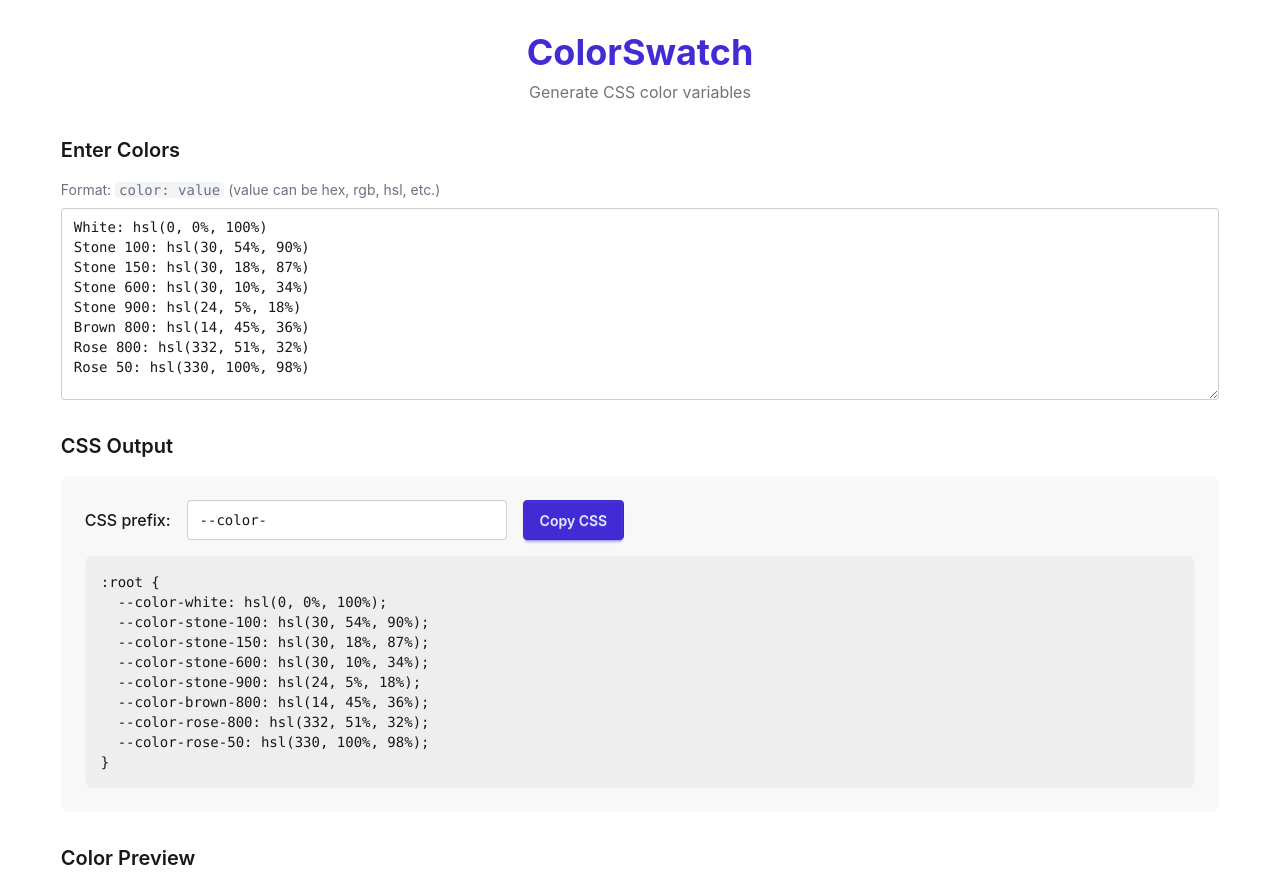
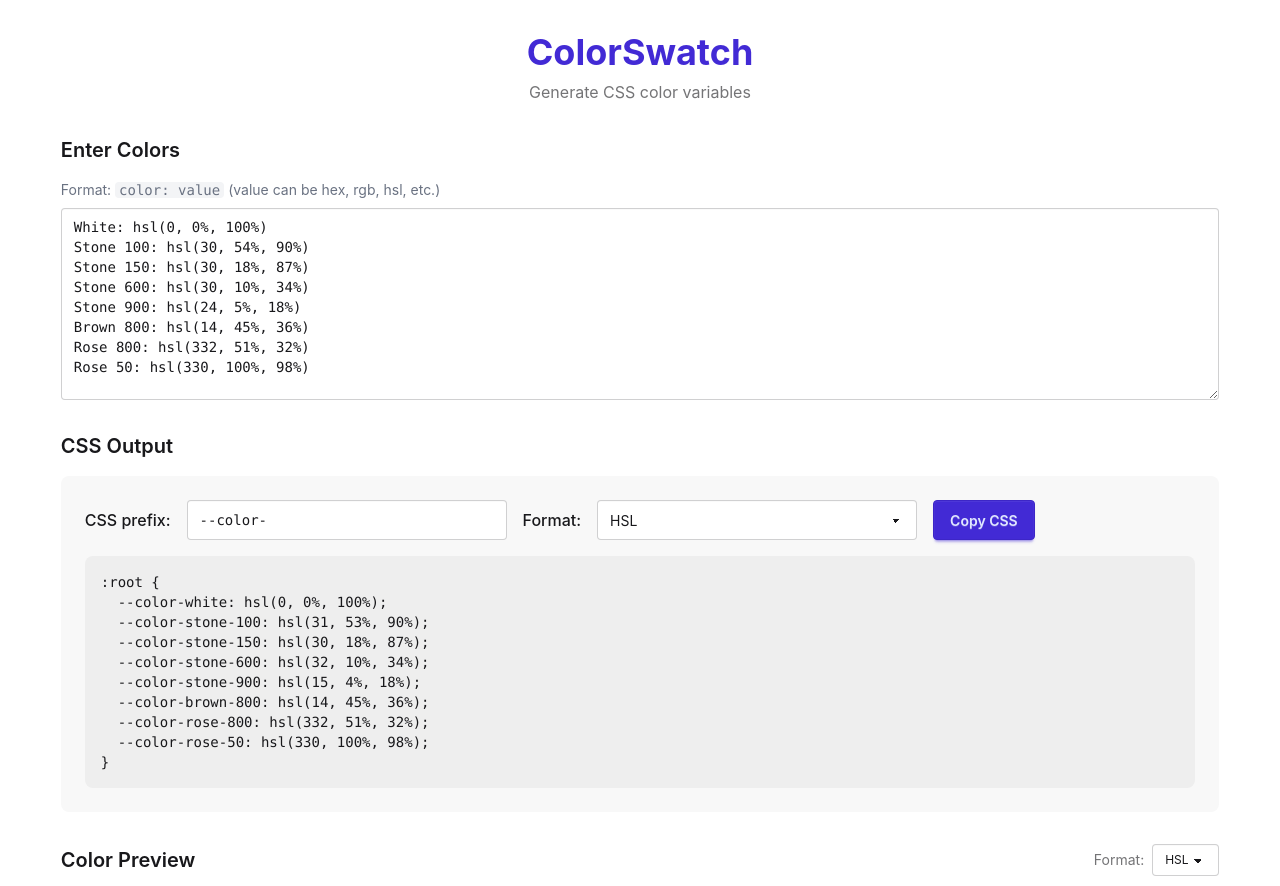
Before and after one commit to AGutierrezR/color-swatch, a React (Vite) app: page / in a window 1280 px wide. Shown: the top 886 px of the page. Built offline with nearby package versions, Linux system fonts and the light colour scheme.

Commit message:
feat(utils): add convert color util functions

```diff
--- a/src/App.jsx
+++ b/src/App.jsx
@@ -1,5 +1,5 @@
 import { useState } from "react";
-import { parseColors, toCssVariables } from "./utils";
+import { parseColors, toCssVariables, convertColors } from "./utils";
 import ColorInput from "./components/ColorInput";
 import CssOutput from "./components/CssOutput";
 import ColorGrid from "./components/ColorGrid";
@@ -16,9 +16,11 @@ Rose 50: hsl(330, 100%, 98%)`;
 function App() {
   const [colorInput, setColorInput] = useState(defaultColors);
   const [cssPrefix, setCssPrefix] = useState("--color-");
+  const [outputFormat, setOutputFormat] = useState("hsl");
   const [copied, setCopied] = useState(false);
   const colors = parseColors(colorInput);
-  const cssOutput = toCssVariables(colors, cssPrefix);
+  const formattedColors = convertColors(colors, outputFormat);
+  const cssOutput = toCssVariables(formattedColors, cssPrefix);
 
   const copyToClipboard = () => {
     navigator.clipboard.writeText(cssOutput);
@@ -48,11 +50,11 @@ function App() {
           cssOutput={cssOutput}
           copied={copied}
           onCopy={copyToClipboard}
+          outputFormat={outputFormat}
+          onFormatChange={setOutputFormat}
         />
 
-        <h2 className="text-xl font-semibold mb-4 text-base-content">Color Preview</h2>
-
-        <ColorGrid colors={colors} />
+        <ColorGrid colors={formattedColors} outputFormat={outputFormat} onFormatChange={setOutputFormat} />
       </div>
     </div>
   );
--- a/src/components/ColorGrid.jsx
+++ b/src/components/ColorGrid.jsx
@@ -1,5 +1,25 @@
-function ColorGrid({ colors }) {
+import { COLOR_FORMATS } from "../utils";
+
+function ColorGrid({ colors, outputFormat, onFormatChange }) {
   return (
+    <div>
+      <div className="flex items-center justify-between mb-4">
+        <h2 className="text-xl font-semibold text-base-content">Color Preview</h2>
+        <div className="flex items-center gap-2">
+          <label className="text-sm text-base-content/60">Format:</label>
+          <select
+            className="select select-bordered select-sm"
+            value={outputFormat}
+            onChange={(e) => onFormatChange(e.target.value)}
+          >
+            {COLOR_FORMATS.map((format) => (
+              <option key={format} value={format}>
+                {format.toUpperCase()}
+              </option>
+            ))}
+          </select>
+        </div>
+      </div>
       <div className="grid grid-cols-2 sm:grid-cols-3 md:grid-cols-4 lg:grid-cols-5 gap-4">
         {colors.map((color, index) => (
           <div
@@ -11,13 +31,14 @@ function ColorGrid({ colors }) {
               <div className="text-sm font-medium capitalize text-base-content">
                 {color.label}
               </div>
-            <div className="text-xs text-base-content/60 mt-1">
+              <div className="text-xs text-base-content/60 mt-1 font-mono">
                 {color.value}
               </div>
             </div>
           </div>
         ))}
       </div>
+    </div>
   );
 }
 
--- a/src/components/CssOutput.jsx
+++ b/src/components/CssOutput.jsx
@@ -1,4 +1,6 @@
-function CssOutput({ prefix, onPrefixChange, cssOutput, copied, onCopy }) {
+import { COLOR_FORMATS } from "../utils";
+
+function CssOutput({ prefix, onPrefixChange, cssOutput, copied, onCopy, outputFormat, onFormatChange }) {
   return (
     <div className="mb-8 bg-base-200 p-6 rounded-lg">
       <div className="flex flex-wrap items-center gap-4 mb-4">
@@ -10,6 +12,18 @@ function CssOutput({ prefix, onPrefixChange, cssOutput, copied, onCopy }) {
           onChange={(e) => onPrefixChange(e.target.value)}
           placeholder="--color-"
         />
+        <label className="font-medium text-base-content">Format:</label>
+        <select
+          className="select select-bordered"
+          value={outputFormat}
+          onChange={(e) => onFormatChange(e.target.value)}
+        >
+          {COLOR_FORMATS.map((format) => (
+            <option key={format} value={format}>
+              {format.toUpperCase()}
+            </option>
+          ))}
+        </select>
         <button
           onClick={onCopy}
           className={`btn ${copied ? "btn-success" : "btn-primary"}`}
--- a/src/utils.js
+++ b/src/utils.js
@@ -1,3 +1,176 @@
+export const COLOR_FORMATS = ["hex", "rgb", "hsl"];
+
+function parseRgb(color) {
+  const match = color.match(/rgba?\s*\(\s*(\d+)\s*,\s*(\d+)\s*,\s*(\d+)/i);
+  if (match) {
+    return { r: parseInt(match[1]), g: parseInt(match[2]), b: parseInt(match[3]) };
+  }
+  return null;
+}
+
+function parseHex(color) {
+  const match = color.match(/^#?([a-f\d]{2})([a-f\d]{2})([a-f\d]{2})$/i);
+  if (match) {
+    return {
+      r: parseInt(match[1], 16),
+      g: parseInt(match[2], 16),
+      b: parseInt(match[3], 16),
+    };
+  }
+  const shortMatch = color.match(/^#?([a-f\d])([a-f\d])([a-f\d])$/i);
+  if (shortMatch) {
+    return {
+      r: parseInt(shortMatch[1] + shortMatch[1], 16),
+      g: parseInt(shortMatch[2] + shortMatch[2], 16),
+      b: parseInt(shortMatch[3] + shortMatch[3], 16),
+    };
+  }
+  return null;
+}
+
+function parseHsl(color) {
+  const match = color.match(
+    /hsla?\s*\(\s*(\d+)\s*,\s*(\d+)%?\s*,\s*(\d+)%?/i
+  );
+  if (match) {
+    return {
+      h: parseInt(match[1]),
+      s: parseInt(match[2]),
+      l: parseInt(match[3]),
+    };
+  }
+  return null;
+}
+
+export function detectColorFormat(colorString) {
+  const trimmed = colorString.trim();
+  if (trimmed.startsWith("hsl")) return "hsl";
+  if (trimmed.startsWith("rgb")) return "rgb";
+  if (trimmed.startsWith("#") || /^[a-f\d]{3,6}$/i.test(trimmed)) return "hex";
+  return null;
+}
+
+export function parseColor(colorString) {
+  let rgb = parseRgb(colorString);
+  if (rgb) return rgb;
+
+  rgb = parseHex(colorString);
+  if (rgb) return rgb;
+
+  const hsl = parseHsl(colorString);
+  if (hsl) {
+    return hslToRgb(hsl.h, hsl.s, hsl.l);
+  }
+
+  return null;
+}
+
+export function rgbToHex(r, g, b) {
+  return (
+    "#" +
+    [r, g, b]
+      .map((x) => {
+        const hex = Math.max(0, Math.min(255, Math.round(x))).toString(16);
+        return hex.length === 1 ? "0" + hex : hex;
+      })
+      .join("")
+  );
+}
+
+export function rgbToHsl(r, g, b) {
+  r /= 255;
+  g /= 255;
+  b /= 255;
+
+  const max = Math.max(r, g, b);
+  const min = Math.min(r, g, b);
+  let h,
+    s,
+    l = (max + min) / 2;
+
+  if (max === min) {
+    h = s = 0;
+  } else {
+    const d = max - min;
+    s = l > 0.5 ? d / (2 - max - min) : d / (max + min);
+    switch (max) {
+      case r:
+        h = ((g - b) / d + (g < b ? 6 : 0)) / 6;
+        break;
+      case g:
+        h = ((b - r) / d + 2) / 6;
+        break;
+      case b:
+        h = ((r - g) / d + 4) / 6;
+        break;
+    }
+  }
+
+  return {
+    h: Math.round(h * 360),
+    s: Math.round(s * 100),
+    l: Math.round(l * 100),
+  };
+}
+
+export function hslToRgb(h, s, l) {
+  h /= 360;
+  s /= 100;
+  l /= 100;
+
+  let r, g, b;
+
+  if (s === 0) {
+    r = g = b = l;
+  } else {
+    const hue2rgb = (p, q, t) => {
+      if (t < 0) t += 1;
+      if (t > 1) t -= 1;
+      if (t < 1 / 6) return p + (q - p) * 6 * t;
+      if (t < 1 / 2) return q;
+      if (t < 2 / 3) return p + (q - p) * (2 / 3 - t) * 6;
+      return p;
+    };
+
+    const q = l < 0.5 ? l * (1 + s) : l + s - l * s;
+    const p = 2 * l - q;
+    r = hue2rgb(p, q, h + 1 / 3);
+    g = hue2rgb(p, q, h);
+    b = hue2rgb(p, q, h - 1 / 3);
+  }
+
+  return {
+    r: Math.round(r * 255),
+    g: Math.round(g * 255),
+    b: Math.round(b * 255),
+  };
+}
+
+export function convertColor(colorString, targetFormat) {
+  const rgb = parseColor(colorString);
+  if (!rgb) return colorString;
+
+  switch (targetFormat) {
+    case "hex":
+      return rgbToHex(rgb.r, rgb.g, rgb.b);
+    case "rgb":
+      return `rgb(${rgb.r}, ${rgb.g}, ${rgb.b})`;
+    case "hsl": {
+      const hsl = rgbToHsl(rgb.r, rgb.g, rgb.b);
+      return `hsl(${hsl.h}, ${hsl.s}%, ${hsl.l}%)`;
+    }
+    default:
+      return colorString;
+  }
+}
+
+export function convertColors(colors, targetFormat) {
+  return colors.map((color) => ({
+    ...color,
+    value: convertColor(color.value, targetFormat),
+  }));
+}
+
 /**
  * @typedef {Object} Color
  * @property {string} label - The name/identifier of the color
```
Also changed, not shown: 1 other file (tests, documents, lock files or other folders). Lines whose indentation alone changed are shown as unchanged.
